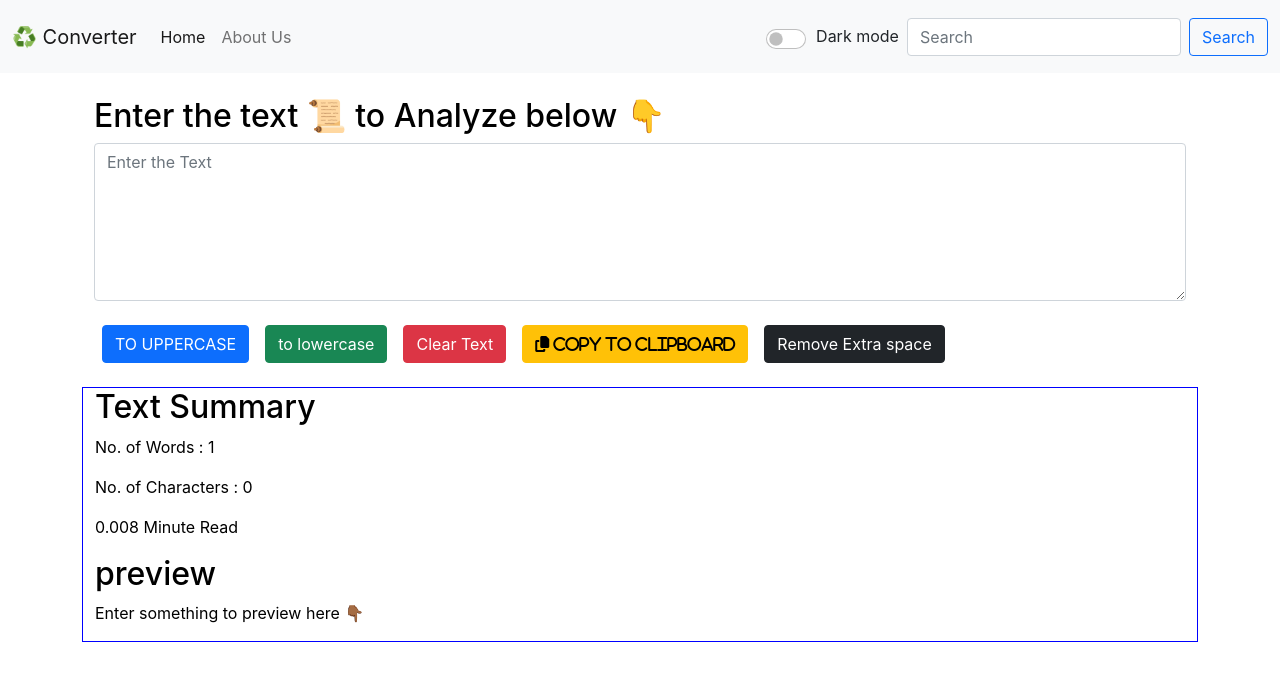
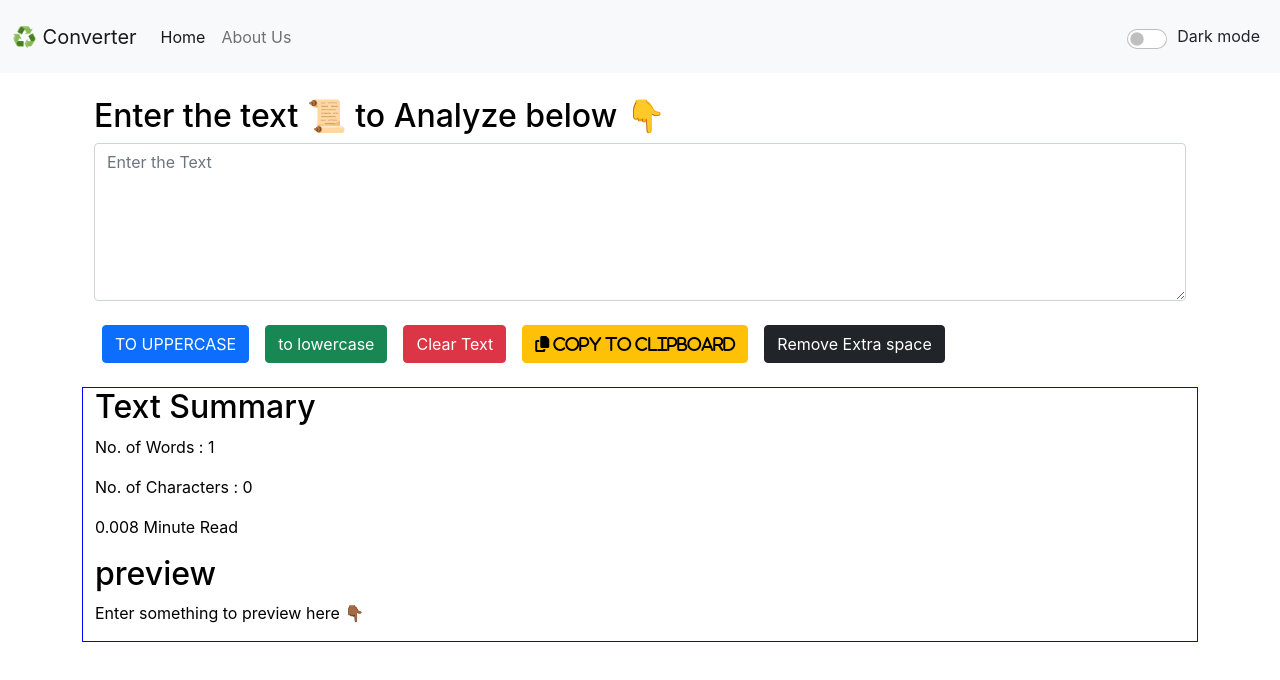
Before and after one commit to shubhamkumar5051/Convert-Case, a React (Create React App) app: page / in a window 1280 px wide. Shown: the top 680 px of the page. Built offline with nearby package versions, Linux system fonts and the light colour scheme.

Commit message:
docs navbar

```diff
--- a/src/components/Navbar.js
+++ b/src/components/Navbar.js
@@ -52,17 +52,6 @@
               Dark mode
             </label>
           </div>
-          <form className="d-flex">
-            <input
-              className="form-control me-2"
-              type="search"
-              placeholder="Search"
-              aria-label="Search"
-            />
-            <button className="btn btn-outline-primary" type="submit">
-              Search
-            </button>
-          </form>
         </div>
       </div>
     </nav>
```
